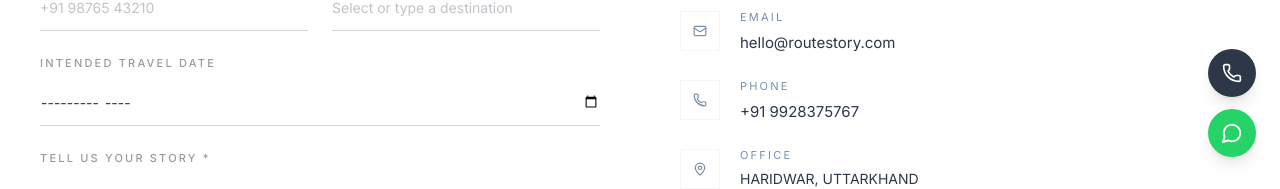
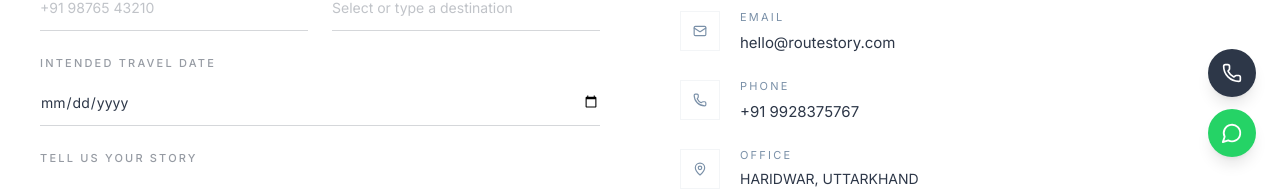
Before and after one commit to journeyo2701-hue/routestory, a React (Vite) app: page /contact in a window 1280 px wide. Shown: the part 619-808 px from the top of the page. Built offline with nearby package versions, Linux system fonts and the light colour scheme; no server answers; a web font is replaced by a local one.

Commit message:
feat: make message optional and change travel date input to type date

```diff
--- a/src/app/pages/Contact.tsx
+++ b/src/app/pages/Contact.tsx
@@ -170,7 +170,7 @@ function ContactForm() {
         </label>
         <input
           name="travelDate"
-          type="month"
+          type="date"
           value={form.travelDate}
           onChange={handleChange}
           className="w-full bg-transparent border-b border-[var(--color-text-primary)]/20 py-3 text-[14px] text-[var(--color-text-primary)] focus:outline-none focus:border-[var(--color-text-primary)] transition-colors"
@@ -183,13 +183,12 @@ function ContactForm() {
           className="block text-[11px] tracking-[0.2em] uppercase text-[var(--color-text-primary)]/50 mb-2"
           style={{ fontFamily: "'Inter', sans-serif" }}
         >
-          Tell Us Your Story *
+          Tell Us Your Story
         </label>
         <textarea
           name="message"
           value={form.message}
           onChange={handleChange}
-          required
           rows={5}
           className="w-full bg-transparent border-b border-[var(--color-text-primary)]/20 py-3 text-[14px] text-[var(--color-text-primary)] placeholder-[var(--color-text-primary)]/30 focus:outline-none focus:border-[var(--color-text-primary)] transition-colors resize-none"
           style={{ fontFamily: "'Inter', sans-serif" }}
```
